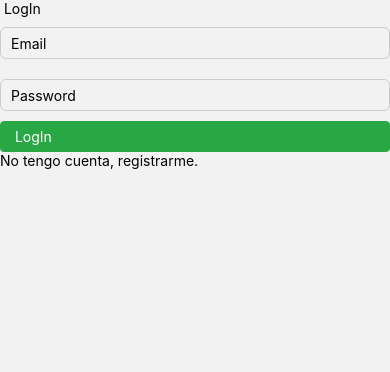
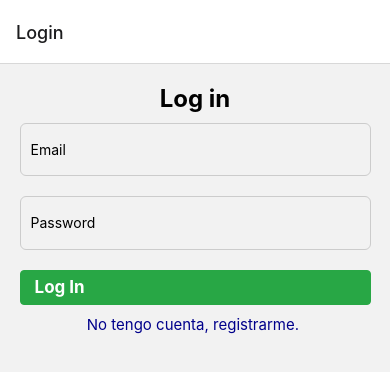
Before and after one commit to ppla2001/reactnative-final, a React Native app: screen / in a window 390 px wide. Shown: the top 372 px of the page. Built offline with nearby package versions, Linux system fonts and the light colour scheme; no server answers.

Commit message:
Login, Register,Firebase, un poco de estilo

```diff
--- a/src/Navigation/MainNavigation.js
+++ b/src/Navigation/MainNavigation.js
@@ -4,7 +4,7 @@ import { createNativeStackNavigator } from "@react-navigation/native-stack";
 import Login from "../screens/Login/Login";
 import Register from "../screens/Register/Register";
 import TabNavigation from "./TabNavigation";
-import { auth } from "../firebase/config";
+import { auth, db } from "../firebase/config";
 
 const Stack = createNativeStackNavigator();
 
@@ -13,6 +13,8 @@ export default class MainNavigation extends Component {
     super(props);
     this.state = {
       Logged: false,
+      errorMessageRegister: "",
+      errorMessageLogin: "",
     };
   }
 
@@ -28,14 +30,25 @@ export default class MainNavigation extends Component {
     auth
       .signInWithEmailAndPassword(email, password)
       .then((response) => this.setState({ Logged: true }))
-      .catch((e) => console.log(e));
+      .catch((e) => this.setState({ errorMessageLogin: e.message }));
+    // Falta avisar al usuario si hay error
   }
-
-  register(email, password) {
+  register(email, password, username) {
     auth
       .createUserWithEmailAndPassword(email, password)
+      .then(() =>
+        db
+          .collection("users")
+          .add({
+            owner: email,
+            name: username,
+            createdAt: Date.now(),
+          })
+          .catch((e) => console.log(e))
+      )
       .then((response) => this.setState({ Logged: true }))
-      .catch((e) => console.log(e));
+      .catch((e) => this.setState({ errorMessageRegister: e.message }));
+    // Falta avisar al usuario si hay error
   }
 
   logout() {
@@ -62,16 +75,27 @@ export default class MainNavigation extends Component {
             <Stack.Group>
               <Stack.Screen
                 name="Login"
-                component={Login}
-                options={{ headerShown: false }}
-                initialParams={{
-                  login: (email, password) => this.login(email, password),
-                }}
+                children={(props) => (
+                  <Login
+                    login={(email, password) => this.login(email, password)}
+                    errorMessageLogin={this.state.errorMessageLogin}
+                    {...props}
+                  ></Login>
+                )}
               ></Stack.Screen>
+
               <Stack.Screen
                 name="Register"
-                component={Register}
-                options={{ headerShown: false }}
+                children={(props) => (
+                  <Register
+                    register={(email, password, username) =>
+                      this.register(email, password, username)
+                    }
+                    errorMessageRegister={this.state.errorMessageRegister}
+                    {...props}
+                  ></Register>
+                )}
+                // options={{ headerShown: false }}
                 initialParams={{
                   register: (email, password) => this.register(email, password),
                 }}
--- a/src/screens/Login/Login.js
+++ b/src/screens/Login/Login.js
@@ -17,9 +17,10 @@ export default class Login extends Component {
   }
 
   render() {
+    console.log(this.props.errorMessageLogin);
     return (
       <View style={styles.container}>
-        <Text> LogIn </Text>
+        <Text style={styles.mainTxt}> Log in </Text>
         <TextInput
           style={styles.textField}
           keyboardType="email-address"
@@ -36,15 +37,15 @@ export default class Login extends Component {
         <TouchableOpacity
           style={styles.btn}
           onPress={() =>
-            this.props.route.params.login(this.state.email, this.state.password)
+            this.props.login(this.state.email, this.state.password)
           }
         >
-          <Text style={styles.btnTxt}> LogIn</Text>
+          <Text style={styles.btnTxt}> Log In</Text>
         </TouchableOpacity>
         <TouchableOpacity
           onPress={() => this.props.navigation.navigate("Register")}
         >
-          <Text>No tengo cuenta, registrarme. </Text>
+          <Text style={styles.ultTxt}>No tengo cuenta, registrarme. </Text>
         </TouchableOpacity>
       </View>
     );
@@ -53,18 +54,33 @@ export default class Login extends Component {
 
 const styles = StyleSheet.create({
   constainer: {
+    flex: 1,
+    flexDirection: "column",
     paddingHorizontal: 10,
+    marginTop: 20,
+    justifyContent: "center",
+  },
+  mainTxt: {
+    flex: 3,
+    textAlign: "center",
+    fontSize: 24,
+    fontWeight: "bold",
     marginTop: 20,
   },
   textField: {
     height: 20,
+    width: "90%",
     paddingVertical: 15,
     paddingHorizontal: 10,
     borderRadius: 6,
     borderColor: "#ccc",
     borderStyle: "solid",
     borderWidth: 1,
-    marginVertical: 10,
+    marginLeft: "auto",
+    marginRight: "auto",
+    marginTop: 10,
+    marginBottom: 10,
+    flex: 5,
   },
   btn: {
     backgroundColor: "#28a745",
@@ -75,8 +91,25 @@ const styles = StyleSheet.create({
     borderWidth: 1,
     borderStyle: "solid",
     borderColor: "#28a745",
+    flex: 5,
+    width: "90%",
+    height: 20,
+    marginLeft: "auto",
+    marginRight: "auto",
+    marginTop: 10,
+    marginBottom: 10,
   },
   btnTxt: {
     color: "#ffff",
+    fontSize: 17,
+    paddingBottom: 10,
+    fontWeight: "bold",
+  },
+  ultTxt: {
+    flex: 1,
+    marginLeft: "auto",
+    marginRight: "auto",
+    fontSize: 15,
+    color: "#00008b",
   },
 });
--- a/src/screens/Register/Register.js
+++ b/src/screens/Register/Register.js
@@ -18,13 +18,15 @@ export default class Register extends Component {
   }
 
   render() {
+    console.log(this.props.errorMessageRegister);
     return (
       <View style={styles.constainer}>
-        <Text> Register </Text>
+        <Text style={styles.mainTxt}> Register </Text>
+
         <TextInput
           style={styles.textField}
           keyboardType="default"
-          placeholder="Username"
+          placeholder="username"
           onChangeText={(text) => this.setState({ username: text })}
         ></TextInput>
         <TextInput
@@ -43,9 +45,10 @@ export default class Register extends Component {
         <TouchableOpacity
           style={styles.btn}
           onPress={() =>
-            this.props.route.params.register(
+            this.props.register(
               this.state.email,
-              this.state.password
+              this.state.password,
+              this.state.username
             )
           }
         >
@@ -54,7 +57,7 @@ export default class Register extends Component {
         <TouchableOpacity
           onPress={() => this.props.navigation.navigate("Login")}
         >
-          <Text> Iniciar sesion</Text>
+          <Text style={styles.ultTxt}> Ya tengo cuenta, Iniciar sesion</Text>
         </TouchableOpacity>
       </View>
     );
@@ -63,18 +66,33 @@ export default class Register extends Component {
 
 const styles = StyleSheet.create({
   constainer: {
+    // flex: 1,
+    // flexDirection: "column",
     paddingHorizontal: 10,
+    marginTop: 10,
+    justifyContent: "center",
+  },
+  mainTxt: {
+    flex: 1,
+    textAlign: "center",
+    fontSize: 24,
+    fontWeight: "bold",
     marginTop: 20,
   },
   textField: {
     height: 20,
+    width: "90%",
     paddingVertical: 15,
     paddingHorizontal: 10,
     borderRadius: 6,
     borderColor: "#ccc",
     borderStyle: "solid",
     borderWidth: 1,
-    marginVertical: 10,
+    marginLeft: "auto",
+    marginRight: "auto",
+    marginTop: 10,
+    marginBottom: 10,
+    flex: 1,
   },
   btn: {
     backgroundColor: "#28a745",
@@ -85,8 +103,25 @@ const styles = StyleSheet.create({
     borderWidth: 1,
     borderStyle: "solid",
     borderColor: "#28a745",
+    flex: 1,
+    width: "90%",
+    height: 20,
+    marginLeft: "auto",
+    marginRight: "auto",
+    marginTop: 10,
+    marginBottom: 10,
   },
   btnTxt: {
-    color: "#fff",
+    color: "#ffff",
+    fontSize: 17,
+    paddingBottom: 10,
+    fontWeight: "bold",
+  },
+  ultTxt: {
+    flex: 1,
+    marginLeft: "auto",
+    marginRight: "auto",
+    fontSize: 15,
+    color: "#00008b",
   },
 });
```
